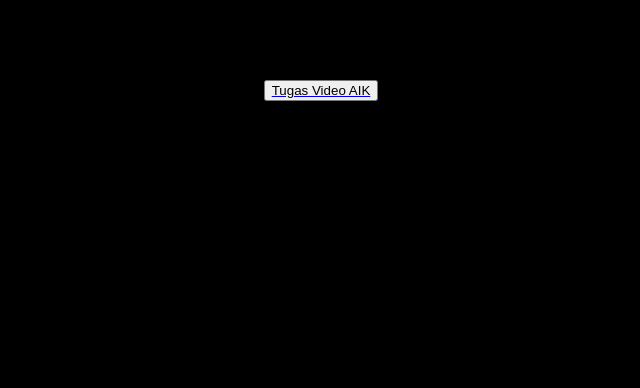
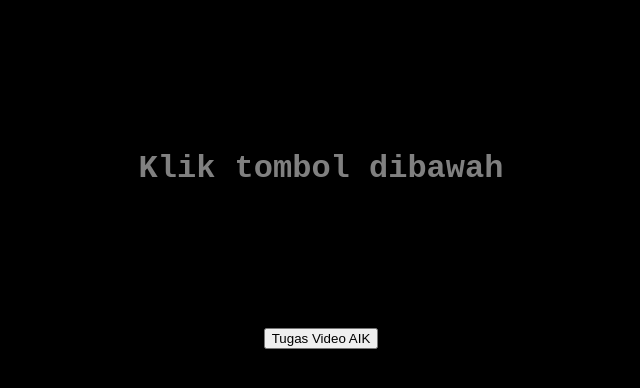
Before and after one commit to michaelfitra/TugasAIK, a plain HTML site: page index.html in a window 1280 px wide. Shown: the whole page, without its empty margins (319-959 px from the left). Drawn offline with Linux system fonts and the light colour scheme.

Commit message:
Add files via upload

```diff
--- a/index.html
+++ b/index.html
@@ -18,20 +18,25 @@
             display: flex;
             justify-content: center;
             align-items: center;
+            text-decoration: none;
         }
-        .1{
-            height: 40%;
+        .h{
+            display: flex;
+            justify-content: center;
+            align-items: center;
+            height: 40vh;
             width: 100%;
-            font color: black;
+            color: gray;
+            font-family: 'Courier New', Courier, monospace;
         }
         .tombol{
-            height: 60%;
+            height: 60vh;
             width: 100%;
         }
     </style>
 </head>
 <body>
-    <div class="1">
+    <div class="h">
         <h1>Klik tombol dibawah</h1>
     </div>
     <div class="tombol">
```
